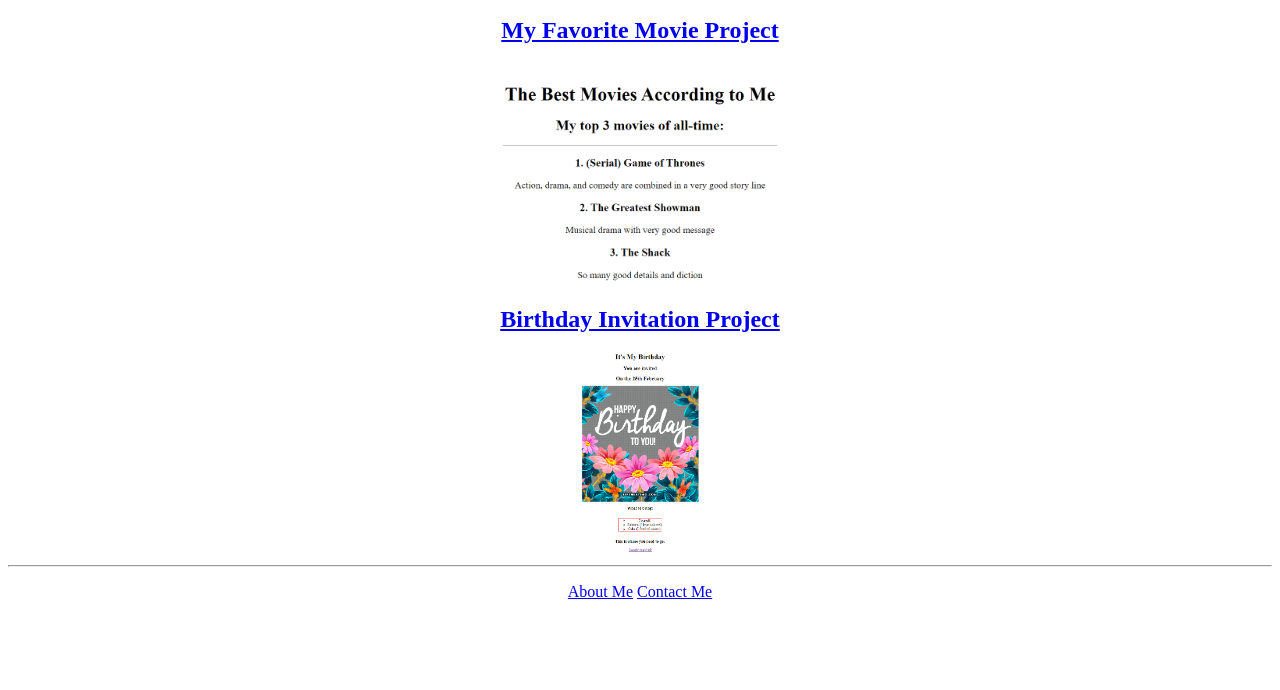
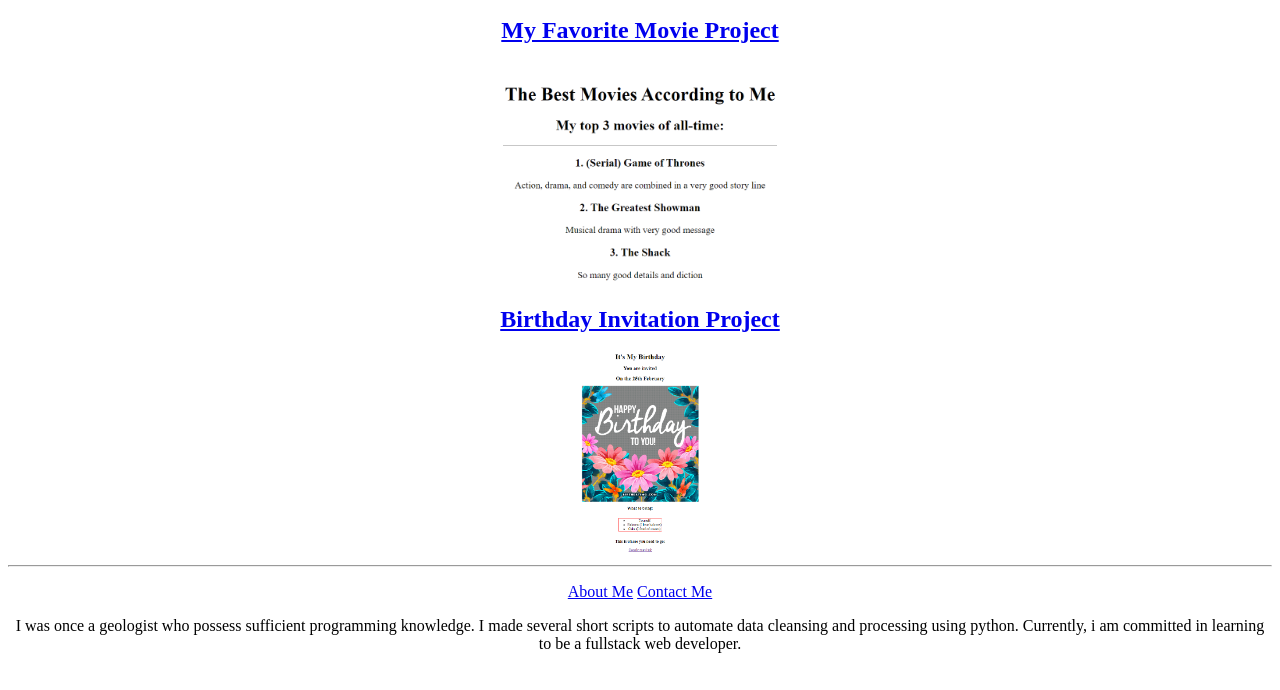
Before and after one commit to EnosPebrian/HTML-Try-Out, a plain HTML site: page index.html in a window 1280 px wide. Shown: the part 110-800 px from the top of the page. Drawn offline with Linux system fonts and the light colour scheme.

Commit message:
add about on index.html

```diff
--- a/index.html
+++ b/index.html
@@ -35,6 +35,9 @@ https://developer.mozilla.org/en-US/docs/Web/HTML/Element/img#attr-height -->
         <a href="./public/about.html">About Me</a>
         <a href="./public/contact.html">Contact Me</a>
     </p>
+    <p>
+        I was once a geologist who possess sufficient programming knowledge. I made several short scripts to automate data cleansing and processing using python. Currently, i am committed in learning to be a fullstack web developer.
+    </p>
     </center>
 </body>
 </html>
```
